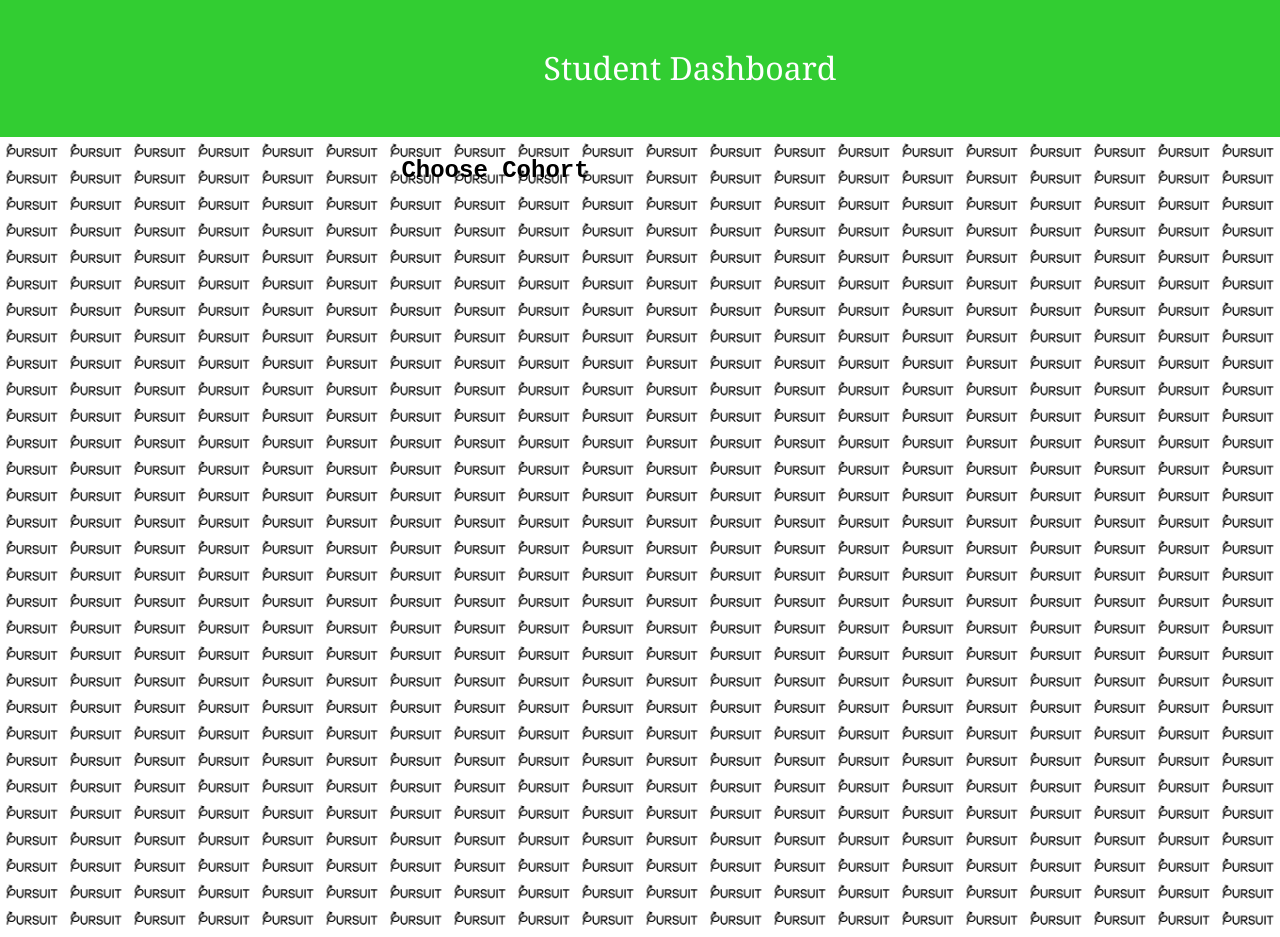
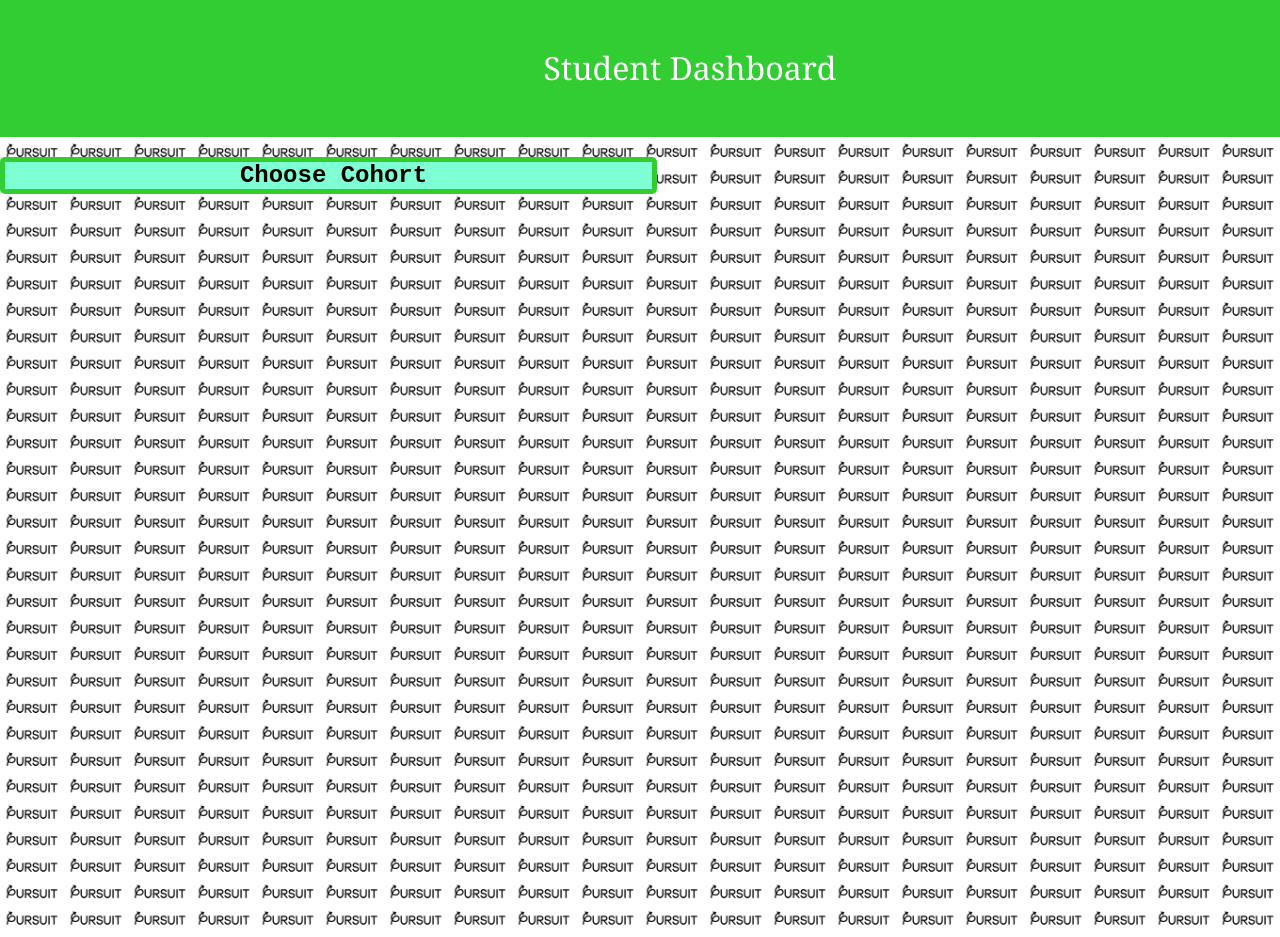
Before and after one commit to nicoleslater/project-student-dashboard, a React (Vite) app: page / in a window 1280 px wide. Shown: the top 937 px of the page. Built offline with nearby package versions, Linux system fonts and the light colour scheme.

Commit message:
Updating CSS

```diff
--- a/src/index.css
+++ b/src/index.css
@@ -43,17 +43,24 @@
   }
 
   .cohort-choice {
-    background-color: black;
+    background-color: limegreen;
+    border: 5px solid aquamarine;
     width: 30%;
-    color: white;
-    border-radius: 10px;
+    color: black;
+    border-radius: 5px;
+  }
 
-
+  .message {
+    background-color: aquamarine;
+    border: 5px solid limegreen;
+    width: 65%;
+    color: black;
+    border-radius: 5px;
   }
 
 
   header {
-    background: palevioletred;
+
     color: white;
     font-size: xx-large;
     font-family: Cambria, Cochin, Georgia, Times, 'Times New Roman', serif;
@@ -141,13 +148,13 @@
     background: limegreen;
     color: white;
     font-size: xx-large;
-
     justify-content: center;
     width: 100%;
     text-align: center;
     padding: 50px;
   }
-  .student-card {
+
+  /* .student-card {
     display: flex;
     background-color: aqua;
     align-items: center;
@@ -178,10 +185,10 @@
   ul {
     list-style-type: none;
     text-align: center;
-  }
-  form label {
+  } */
+  /* form label {
     box-sizing: border-box;
     display: block;
     margin: 5px 0;
     width: 100%;
-  }
+  } */
```
Also changed, not shown: public/pursuit_arrowbg_purple.jpg (added).
